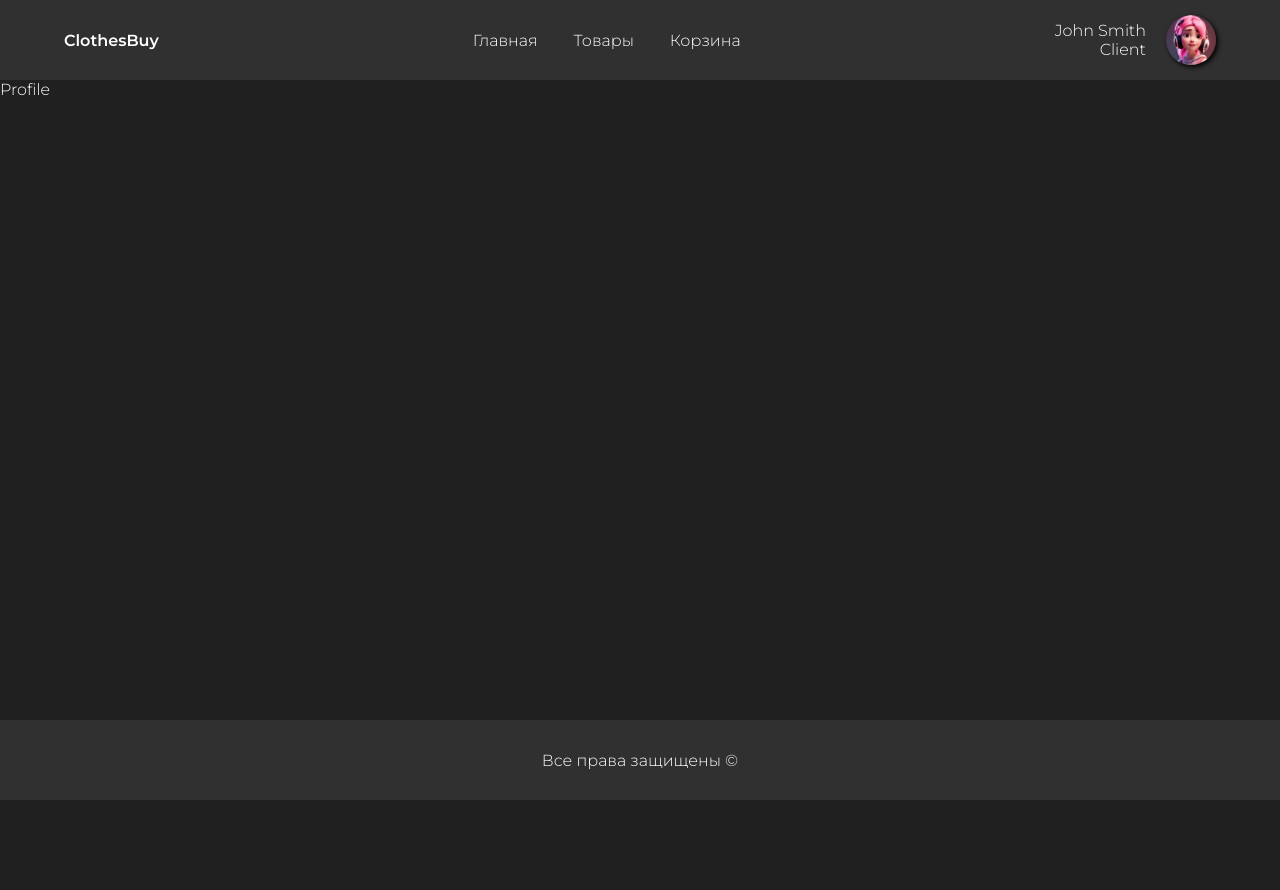
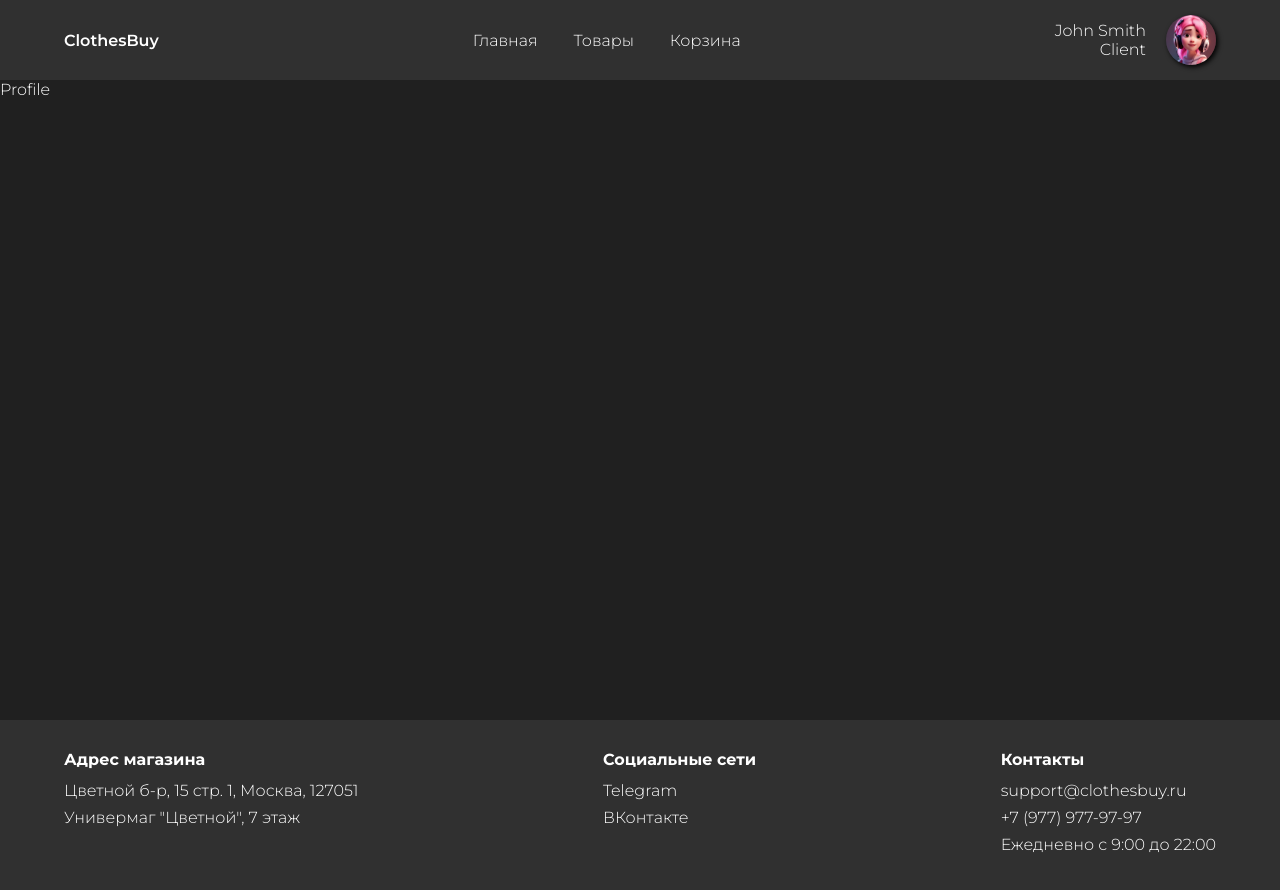
Before and after one commit to insaneluv666/clothes-buy-v2, a React (Vite) app: page /profile in a window 1280 px wide. Before the commit the page ends 800 px from the top, so only its background shows below. Built offline with nearby package versions, Linux system fonts and the light colour scheme.

Commit message:
Footer update

```diff
--- a/src/components/Footer.tsx
+++ b/src/components/Footer.tsx
@@ -4,7 +4,22 @@ const Footer = () => {
   return (
     <FooterWrapper>
       <FooterContent>
-        Все права защищены &copy;
+        <Address>
+          <h4>Адрес магазина</h4>
+          <span>Цветной б-р, 15 стр. 1, Москва, 127051</span>
+          <span>Универмаг "Цветной", 7 этаж</span>
+        </Address>
+        <Socials>
+          <h4>Социальные сети</h4>
+          <a href="#">Telegram</a>
+          <a href="#">ВКонтакте</a>
+        </Socials>
+        <Contacts>
+          <h4>Контакты</h4>
+          <a href="mailto:support@clothesbuy.ru">support@clothesbuy.ru</a>
+          <a href="tel:+79779779797">+7 (977) 977-97-97</a>
+          <span>Ежедневно с 9:00 до 22:00</span>
+        </Contacts>
       </FooterContent>
     </FooterWrapper>
    );
@@ -12,13 +27,37 @@ const Footer = () => {
 
 const FooterWrapper = styled.div`
   background-color: #303030;
-  height: 80px;
   display: flex;
   justify-content: center;
   align-items: center;
 `
 const FooterContent = styled.div`
-  margin: 10px 50px;
+  display: flex;
+  margin: 30px 0;
+  width: 90%;
+  flex-direction: row;
+  justify-content: space-between;
+  h4{
+    margin-bottom: 12px;
+  }
+  span{
+    margin-bottom: 8px;
+  }
+  a{
+    margin-bottom: 8px;
+  }
+`
+const Address = styled.div`
+  display: flex;
+  flex-direction: column;
+`
+const Socials = styled.div`
+  display: flex;
+  flex-direction: column;
+`
+const Contacts = styled.div`
+  display: flex;
+  flex-direction: column;
 `
 
 
--- a/src/index.css
+++ b/src/index.css
@@ -14,4 +14,5 @@ body {
 }
 a {
   text-decoration: none;
+  color: #fff;
 }
```
